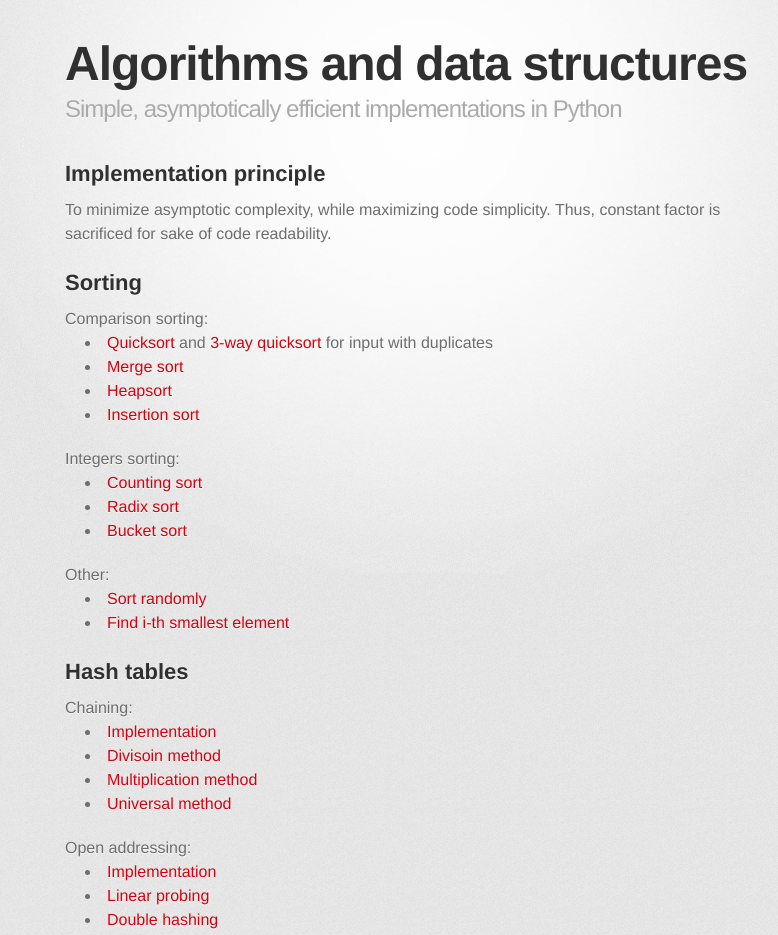
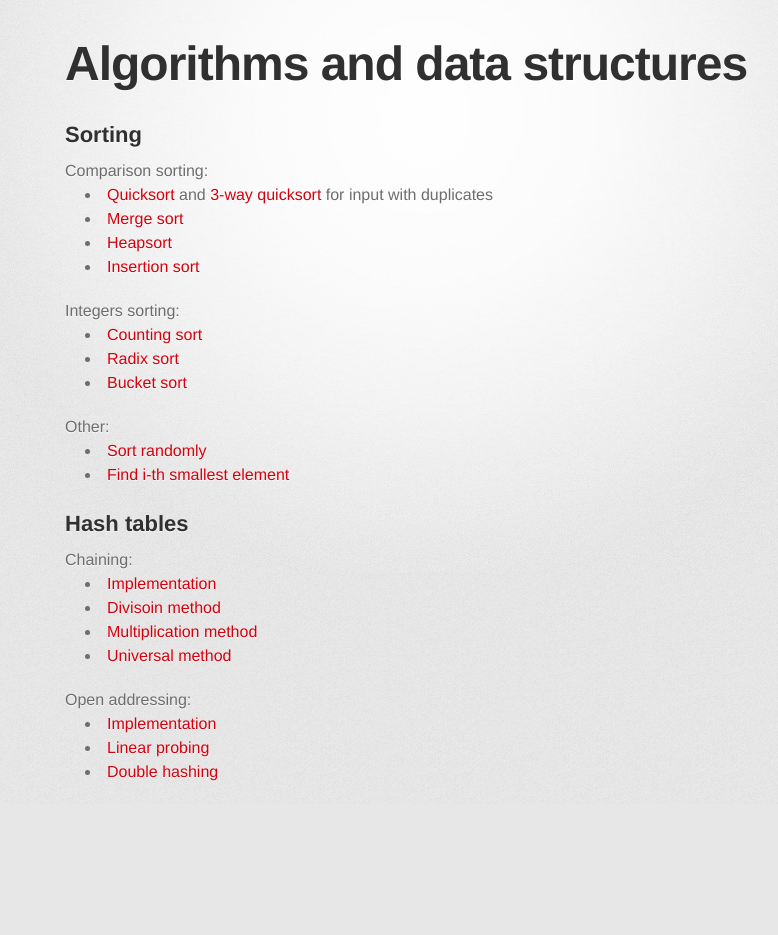
Before and after one commit to nodirt/algo, a plain HTML site: page index.html in a window 1280 px wide. Shown: the whole page, without its empty margins (215-993 px from the left). After the commit the page ends 804 px from the top, so only its background shows below. Drawn offline with Linux system fonts and the light colour scheme; a web font is replaced by a local one.

Commit message:
Updated page

```diff
--- a/index.html
+++ b/index.html
@@ -19,15 +19,9 @@
 
         <header>
           <h1>Algorithms and data structures</h1>
-          <h2>Simple, asymptotically efficient implementations in Python</h2>
         </header>
 
         <section id="main_content">
-          <section id="principles">
-            <h2>Implementation principle</h2>
-            <p>To minimize asymptotic complexity, while maximizing code simplicity. Thus, constant factor is sacrificed for sake of code readability.</p>
-          </section>
-
           <section id="sorting">
             <h2>Sorting</h2>
             Comparison sorting:
```
